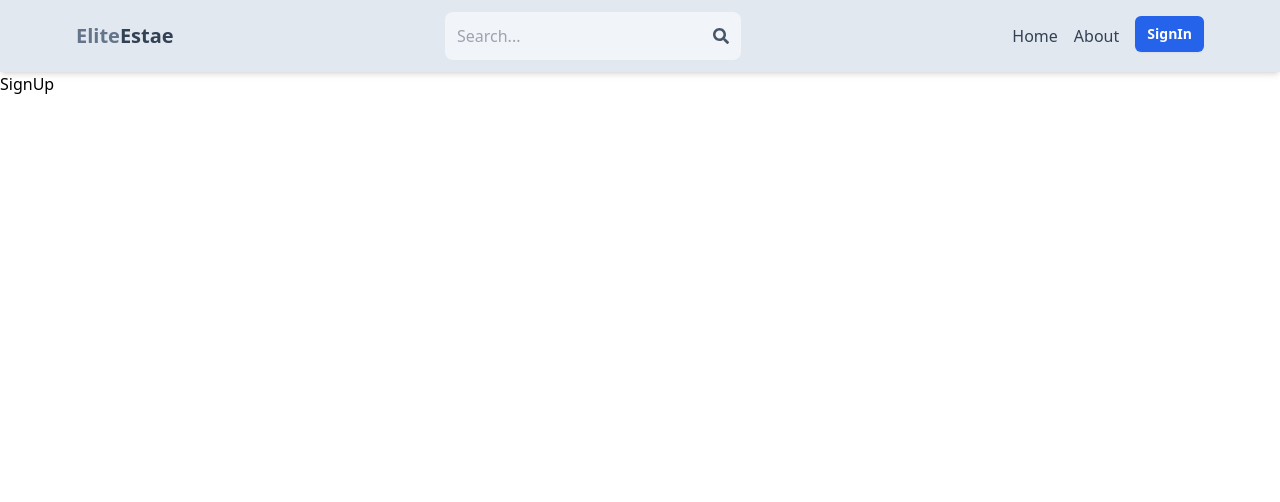
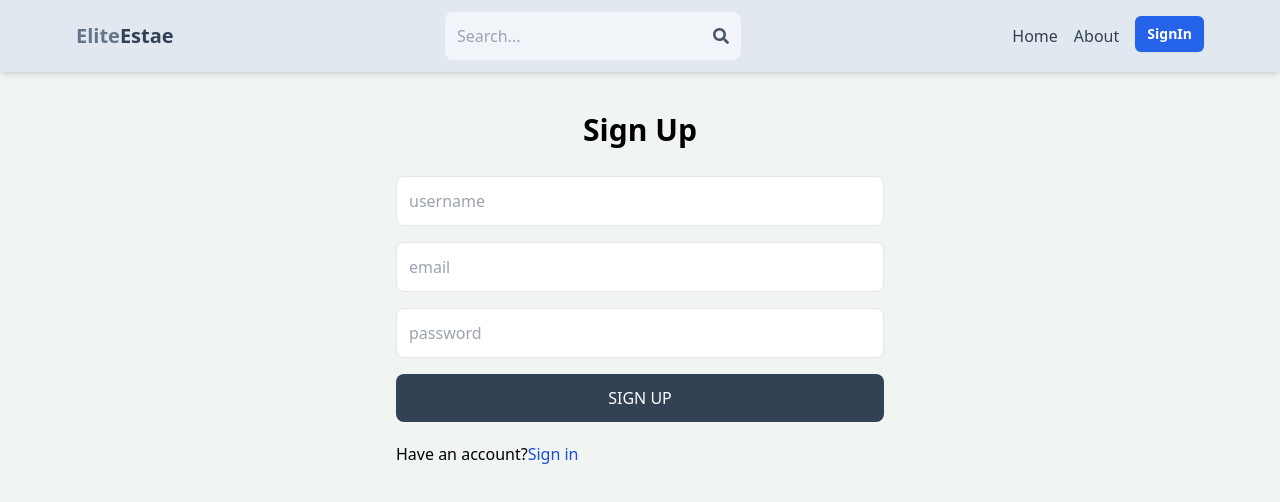
Before and after one commit to jatin-yadav/Elite-Estate, a React (Vite) app in the folder client/: page /signup in a window 1280 px wide. Shown: the top 502 px of the page. Built offline with nearby package versions, Linux system fonts and the light colour scheme.

Commit message:
signup page ui

```diff
--- a/client/src/index.css
+++ b/client/src/index.css
@@ -1,3 +1,7 @@
 @tailwind base;
 @tailwind components;
 @tailwind utilities;
+
+body {
+    background-color: rgb(241, 245, 241);
+}
--- a/client/src/pages/SignUp.jsx
+++ b/client/src/pages/SignUp.jsx
@@ -1,6 +1,40 @@
+import { Link } from "react-router-dom";
 
 export default function SignUp() {
   return (
-    <div>SignUp</div>
-  )
+    <div className="p-3 max-w-lg mx-auto">
+      <h1 className="text-3xl text-center font-semibold my-7">Sign Up</h1>
+      <form className="flex flex-col gap-4">
+        <input
+          type="text"
+          placeholder="username"
+          id="username"
+          className="border p-3 rounded-lg w-full"
+        />
+        <input
+          type="email"
+          placeholder="email"
+          id="email"
+          className="border p-3 rounded-lg w-full"
+        />
+        <input
+          type="password"
+          placeholder="password"
+          id="password"
+          className="border p-3 rounded-lg w-full"
+        />
+        <button className="bg-slate-700 text-white p-3 rounded-lg uppercase hover:opacity-95 disabled:opacity-80">
+          Sign UP
+        </button>
+      </form>
+      <div className="flex gap-2 mt-5">
+        <p>
+          Have an account?
+          <Link to="signin">
+            <span className="text-blue-700">Sign in</span>
+          </Link>
+        </p>
+      </div>
+    </div>
+  );
 }
```
